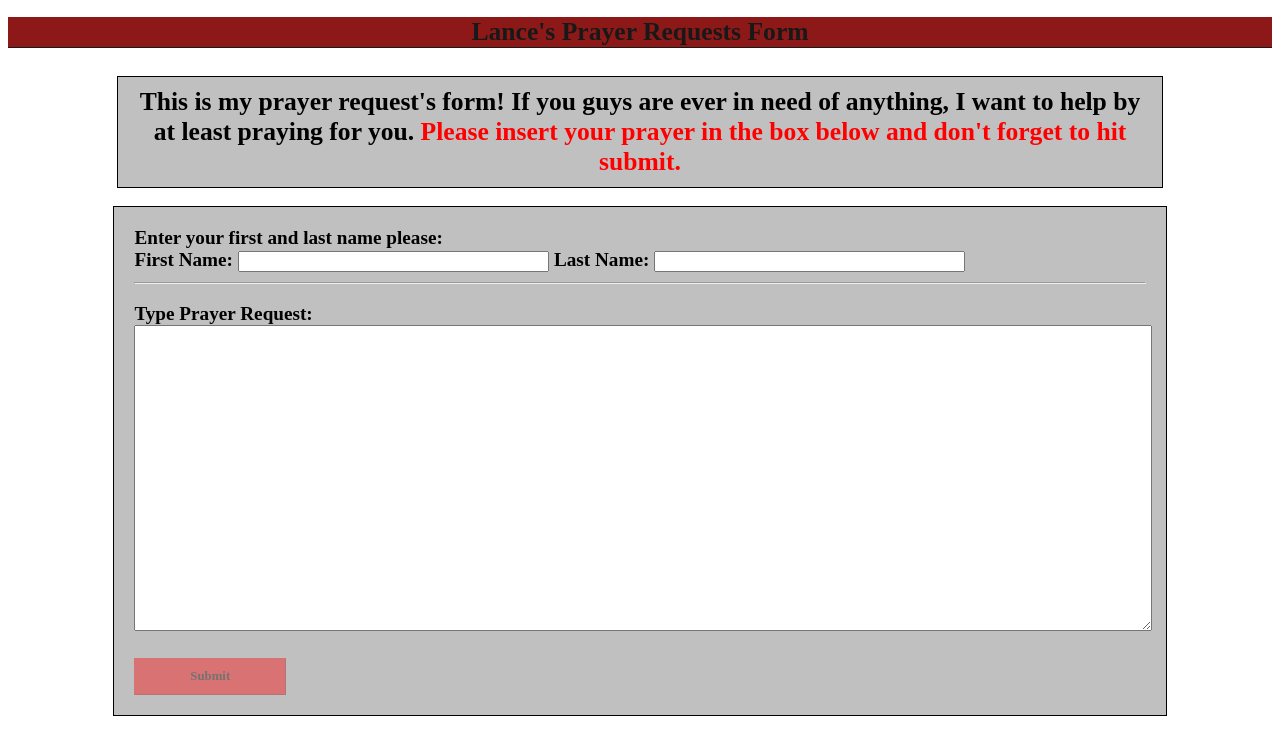
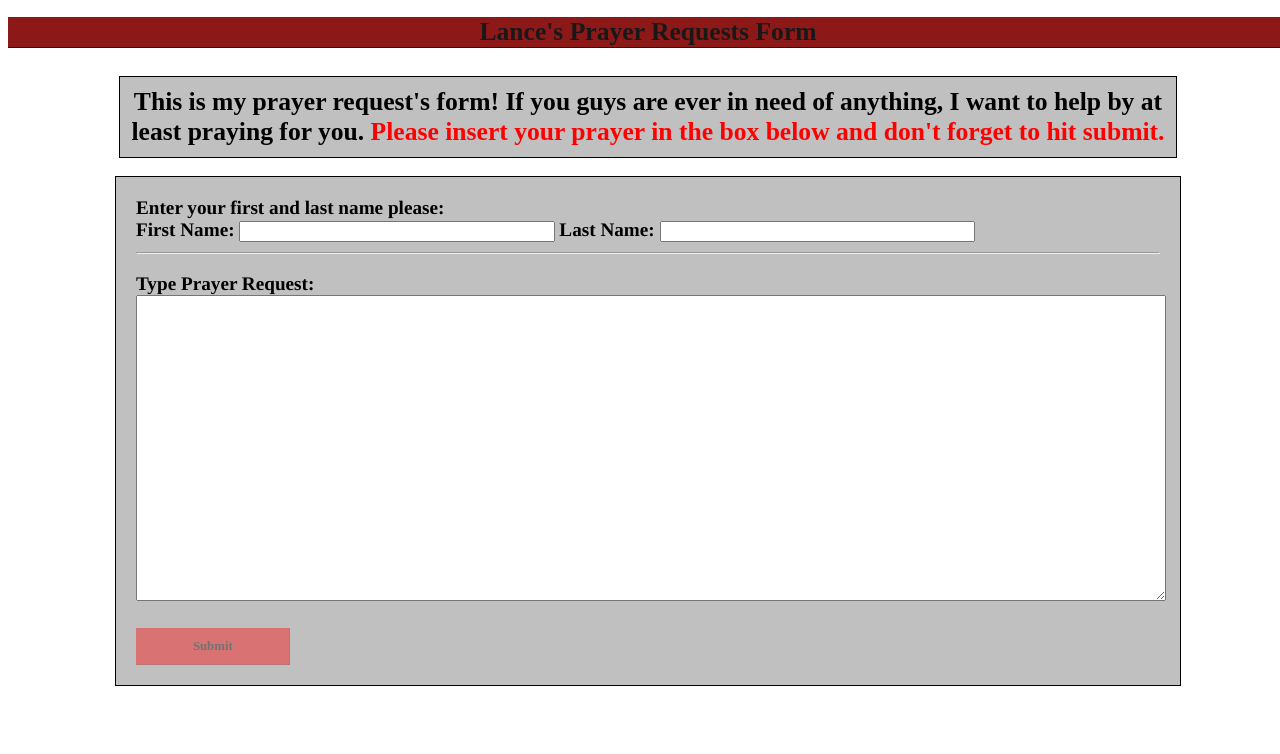
Before and after one commit to LanceTa1996/prayerrequest, a plain HTML site: page index.html in a window 1280 px wide. Drawn offline with Linux system fonts and the light colour scheme; a script that the page names is missing.

Commit message:
Update stylesheet3.css

```diff
--- a/stylesheet3.css
+++ b/stylesheet3.css
@@ -21,6 +21,7 @@ background-color: silver;
 border: 1px solid black;
 padding:10px;
 margin: auto;
+font-family:  Times New Roman
 }
 
 
@@ -55,6 +56,7 @@ max-height: 100%;
 border: 1px solid black;
 font-size: 1.5vw;
 margin: auto;
+font-family:  Times, serif;
 
 }
 
@@ -79,6 +81,9 @@ width: 100%;
 body{
 background-image: url(watermelon3.jpg);
 background-size: cover;
+width: 100%;
+height: 100%;
+max-width: 100%;
 }
 
 #submit{
```
